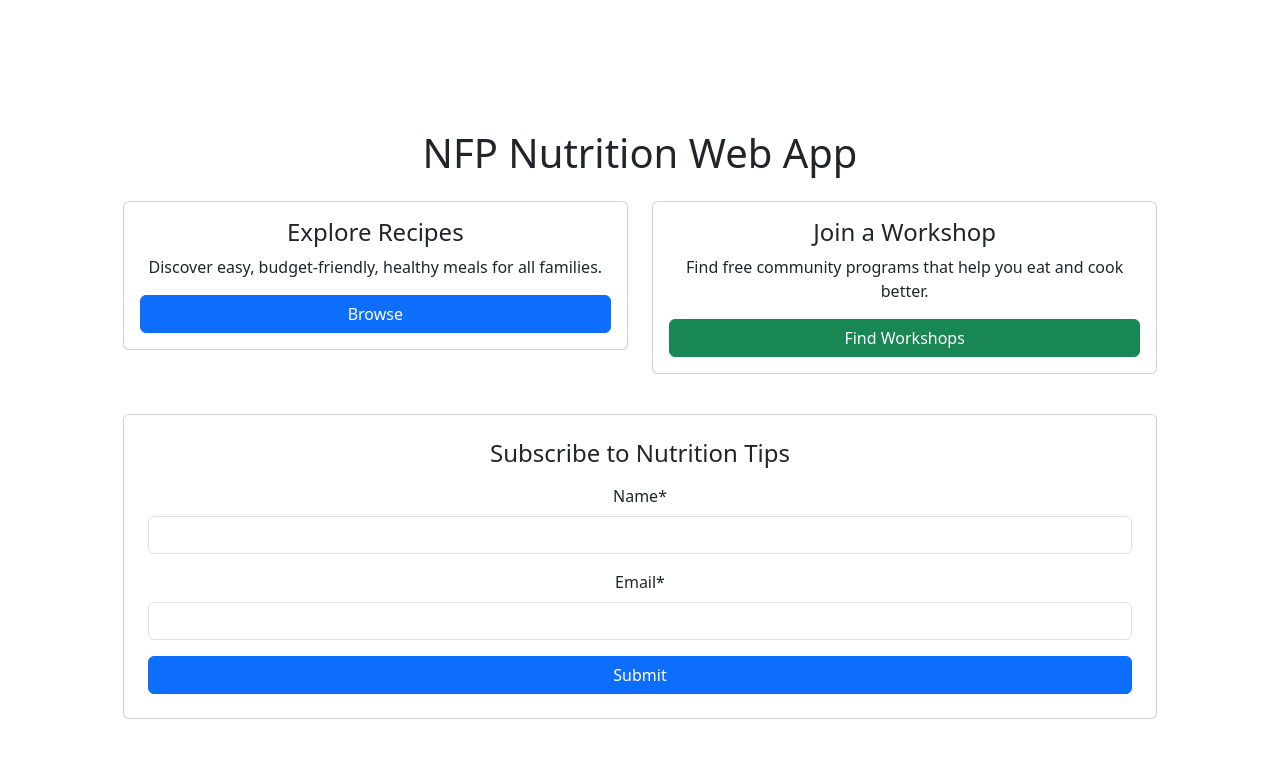
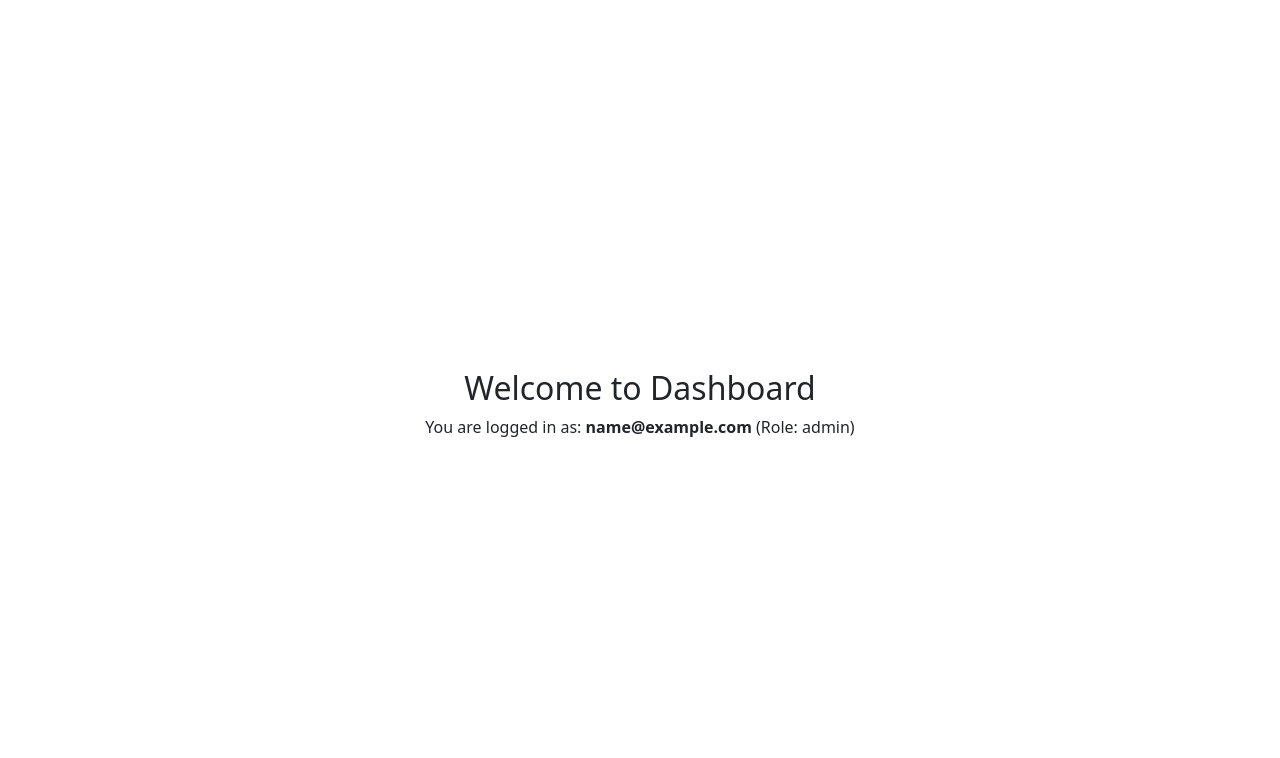
Before and after one commit to dawsonlulucoco/nutrition-app, a Vue app: page /dashboard in a window 1280 px wide. Shown: the top 758 px of the page. Built offline with nearby package versions, Linux system fonts and the light colour scheme; sample sign-in values are in the browser's storage.

Commit message:
feat: add email & password validation for login (C.1 + C.4)

```diff
--- a/package.json
+++ b/package.json
@@ -10,7 +10,8 @@
   },
   "dependencies": {
     "bootstrap": "^5.3.7",
-    "vue": "^3.5.18"
+    "vue": "^3.5.18",
+    "vue-router": "^4.5.1"
   },
   "devDependencies": {
     "@vitejs/plugin-vue": "^6.0.1",
--- a/src/App.vue
+++ /dev/null
@@ -1,79 +0,0 @@
-<script setup>
-import { ref } from 'vue'
-
-const name = ref('')
-const email = ref('')
-const errors = ref({})
-const cards = ref([
-  {
-    title: 'Explore Recipes',
-    description: 'Discover easy, budget-friendly, healthy meals for all families.',
-    btnText: 'Browse',
-    btnClass: 'btn-primary'
-  },
-  {
-    title: 'Join a Workshop',
-    description: 'Find free community programs that help you eat and cook better.',
-    btnText: 'Find Workshops',
-    btnClass: 'btn-success'
-  }
-])
-
-
-function validateForm() {
-  errors.value = {}
-  const emailRegex = /^[^\s@]+@[^\s@]+\.[^\s@]+$/
-
-  if (!name.value) errors.value.name = 'Name is required.'
-  if (!email.value) {
-    errors.value.email = 'Email is required.'
-  } else if (!emailRegex.test(email.value)) {
-    errors.value.email = 'Invalid email format.'
-  }
-
-  if (Object.keys(errors.value).length === 0) {
-    alert('Form submitted successfully!')
-    name.value = ''
-    email.value = ''
-  }
-}
-</script>
-
-<template>
-  <div class="container mt-5">
-    <h1 class="text-center mb-4">NFP Nutrition Web App</h1>
-
-    <div class="row">
-      <div
-        class="col-md-6 mb-3"
-        v-for="(card, index) in cards"
-        :key="index"
-      >
-        <div class="card p-3">
-        <h4>{{ card.title }}</h4>
-        <p>{{ card.description }}</p>
-        <button class="btn" :class="card.btnClass">{{ card.btnText }}</button>
-      </div>
-    </div>
-  </div>
-
-
-    <div class="card mt-4 p-4">
-      <h4 class="mb-3">Subscribe to Nutrition Tips</h4>
-
-      <div class="mb-3">
-        <label class="form-label">Name*</label>
-        <input v-model="name" type="text" class="form-control" />
-        <div v-if="errors.name" class="text-danger">{{ errors.name }}</div>
-      </div>
-
-      <div class="mb-3">
-        <label class="form-label">Email*</label>
-        <input v-model="email" type="email" class="form-control" />
-        <div v-if="errors.email" class="text-danger">{{ errors.email }}</div>
-      </div>
-
-      <button class="btn btn-primary" @click="validateForm">Submit</button>
-    </div>
-  </div>
-</template>
--- a/src/main.js
+++ b/src/main.js
@@ -1,6 +1,7 @@
 import { createApp } from 'vue'
 import './style.css'
-import App from './App.vue'
+import App from './views/App.vue'
 import 'bootstrap/dist/css/bootstrap.min.css';
+import router from './router'
 
-createApp(App).mount('#app')
+createApp(App).use(router).mount('#app')
--- /dev/null
+++ b/src/views/App.vue
@@ -0,0 +1,6 @@
+<template>
+  <router-view />
+</template>
+
+<script setup>
+</script>
--- /dev/null
+++ b/src/views/Dashboard.vue
@@ -0,0 +1,23 @@
+<script setup>
+import { ref, onMounted } from 'vue'
+import { useRouter } from 'vue-router'
+
+const router = useRouter()
+const currentUser = ref(null)
+
+onMounted(() => {
+  const user = JSON.parse(localStorage.getItem('currentUser'))
+  if (!user) {
+    router.push('/login')
+  } else {
+    currentUser.value = user
+  }
+})
+</script>
+
+<template>
+  <div class="container mt-4">
+    <h2>Welcome to Dashboard</h2>
+    <p v-if="currentUser">You are logged in as: <strong>{{ currentUser.email }}</strong> (Role: {{ currentUser.role }})</p>
+  </div>
+</template>
--- /dev/null
+++ b/src/views/Subscribe.vue
@@ -0,0 +1,38 @@
+<script setup>
+import { ref } from 'vue'
+
+const name = ref('')
+const email = ref('')
+const errors = ref({})
+
+function validateForm() {
+  errors.value = {}
+  const emailRegex = /^[^\s@]+@[^\s@]+\.[^\s@]+$/
+
+  if (!name.value) errors.value.name = 'Name is required.'
+  if (!email.value) {
+    errors.value.email = 'Email is required.'
+  } else if (!emailRegex.test(email.value)) {
+    errors.value.email = 'Invalid email format.'
+  }
+
+  if (Object.keys(errors.value).length === 0) {
+    alert('Form submitted successfully!')
+    name.value = ''
+    email.value = ''
+  }
+}
+</script>
+
+<template>
+  <div class="container mt-4">
+    <h4>Subscribe to Nutrition Tips</h4>
+    <input v-model="name" type="text" placeholder="Name" class="form-control mb-2" />
+    <div v-if="errors.name" class="text-danger">{{ errors.name }}</div>
+
+    <input v-model="email" type="email" placeholder="Email" class="form-control mb-2" />
+    <div v-if="errors.email" class="text-danger">{{ errors.email }}</div>
+
+    <button class="btn btn-primary" @click="validateForm">Submit</button>
+  </div>
+</template>
```
Also changed, not shown: src/router.js (added, +21 -0 lines), 1 other file (tests, documents, lock files or other folders).
